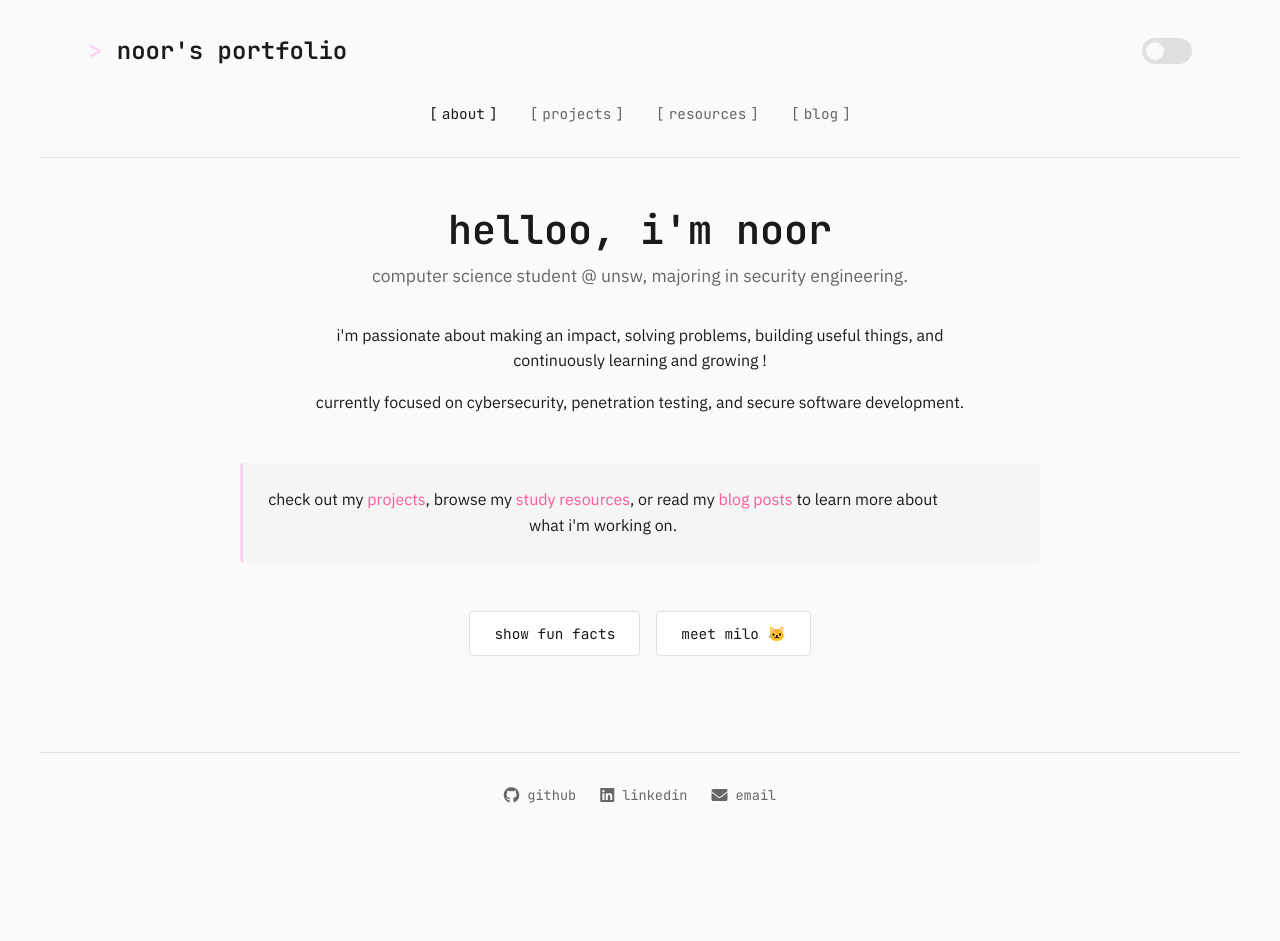
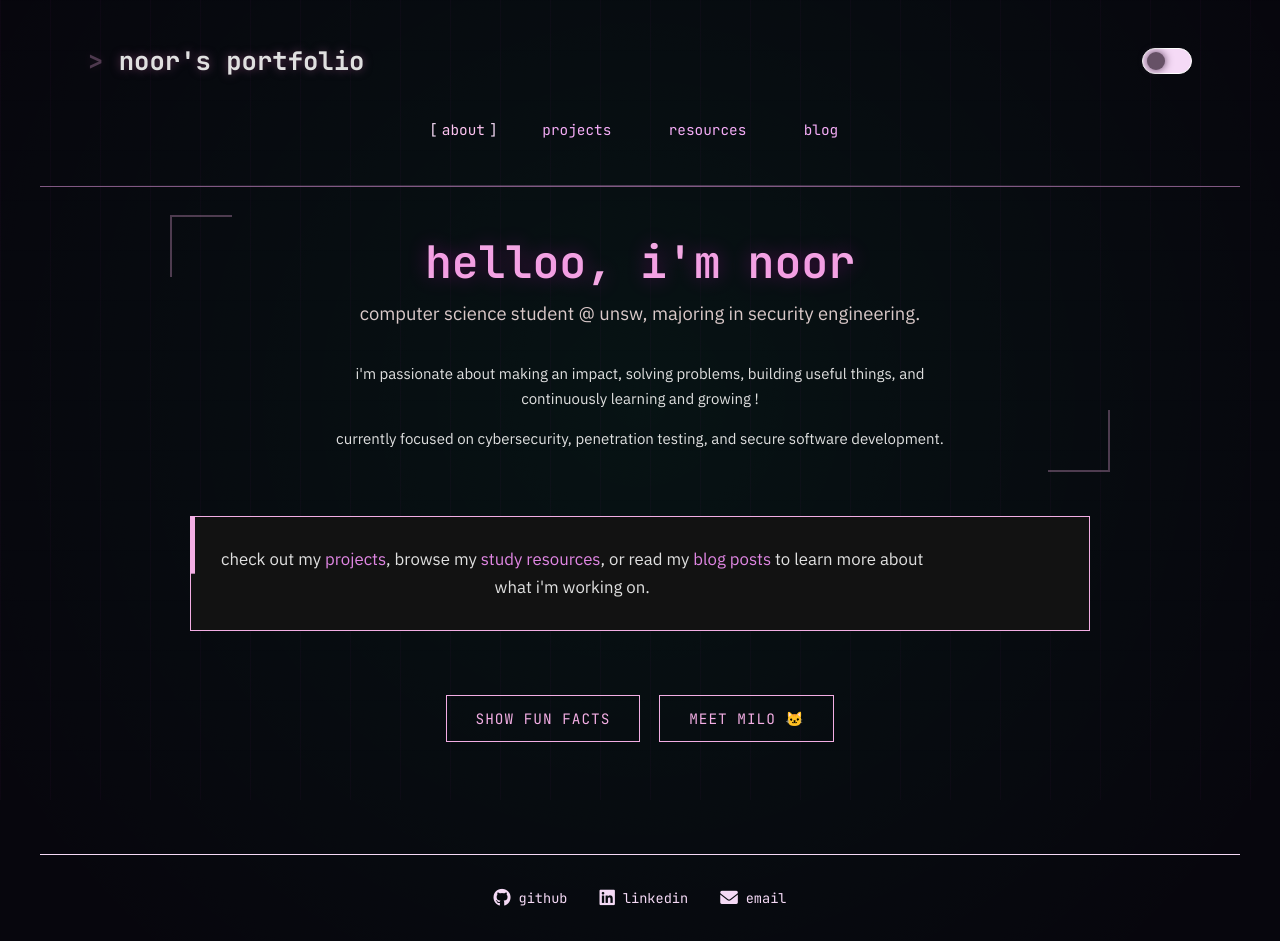
Before and after one commit to noorbabar/noorportfolio, a React (Vite) app in the folder Noorportfolio/frontend/: page / in a window 1280 px wide. Before the commit the page ends 838 px from the top, so only its background shows below. Built offline with nearby package versions, Linux system fonts and the light colour scheme.

Commit message:
css update

```diff
--- a/Noorportfolio/frontend/src/App.css
+++ b/Noorportfolio/frontend/src/App.css
@@ -2,23 +2,25 @@
 @import url('https://fonts.googleapis.com/css2?family=JetBrains+Mono:wght@400;500;600;700&family=IBM+Plex+Sans:wght@400;500;600&display=swap');
 
 :root {
-  --bg: #fafafa;
-  --text: #1a1a1a;
-  --text-muted: #666;
-  --accent: #0066ff;
-  --border: #e0e0e0;
-  --card-bg: #ffffff;
-  --code-bg: #f5f5f5;
+  --bg: #0d0d0d;
+  --text: #e0e0e0;
+  --text-muted: #dbcaca;
+  --accent: #f3aee4;
+  --accent-2: #f3aee4;
+  --border: #1a1a1a;
+  --card-bg: #121212;
+  --code-bg: #0a0a0a;
 }
 
 .dark-mode {
-  --bg: #0a0a0a;
+  --bg: #000000;
   --text: #e0e0e0;
-  --text-muted: #999;
-  --accent: #00aaff;
-  --border: #222;
-  --card-bg: #111;
-  --code-bg: #151515;
+  --text-muted: #666;
+  --accent: #c3f4d7;
+  --accent-2: #c3f4d7;
+  --border: #111;
+  --card-bg: #0a0a0a;
+  --code-bg: #050505;
 }
 
 * {
@@ -28,20 +30,67 @@
 }
 
 body {
-  background-color: var(--bg);
+  background-color: #07060d;
   color: var(--text);
   font-family: 'IBM Plex Sans', -apple-system, BlinkMacSystemFont, sans-serif;
-  font-size: 16px;
-  line-height: 1.6;
-  transition: background-color 0.2s, color 0.2s;
+  font-size: 15px;
+  line-height: 1.65;
+  transition: none;
   text-align: center;
+  position: relative;
+}
+
+body::before {
+  content: '';
+  position: fixed;
+  top: 0;
+  left: 0;
+  width: 100%;
+  height: 100%;
+  background-image:
+    linear-gradient(rgba(17, 5, 15, 0.03) 1px, transparent 1px),
+    linear-gradient(90deg, rgba(232, 62, 215, 0.03) 1px, transparent 1px);
+  background-size: 50px 50px;
+  pointer-events: none;
+  z-index: 0;
+}
+
+body::after {
+  content: '';
+  position: fixed;
+  top: -50%;
+  left: -50%;
+  width: 200%;
+  height: 200%;
+  background: radial-gradient(circle, rgba(0, 255, 136, 0.05) 0%, transparent 50%);
+  animation: rotate 20s linear infinite;
+  pointer-events: none;
+  z-index: 0;
+}
+
+@keyframes rotate {
+  from { transform: rotate(0deg); }
+  to { transform: rotate(360deg); }
 }
 
 header {
   max-width: 1200px;
   margin: 0 auto;
-  padding: 2rem clamp(1rem, 5vw, 3rem);
-  border-bottom: 1px solid var(--border);
+  padding: 2.5rem clamp(1rem, 5vw, 3rem);
+  border-bottom: 1px solid #805882;
+  position: relative;
+  z-index: 1;
+}
+
+header::after {
+  content: '';
+  position: absolute;
+  bottom: 0;
+  left: 0;
+  width: 100%;
+  height: 1px;
+  background: linear-gradient(90deg, transparent, #f4acf6, transparent);
+  opacity: 0.3;
 }
 
 .header-top {
@@ -53,14 +102,21 @@ header {
 
 .site-title {
   font-family: 'JetBrains Mono', monospace;
-  font-size: clamp(1.2rem, 3vw, 1.5rem);
-  font-weight: 600;
+  font-size: clamp(1.3rem, 3vw, 1.6rem);
+  font-weight: 700;
   color: var(--text);
+  text-shadow: 0 0 10px rgba(181, 91, 151, 0.5);
 }
 
 .site-title::before {
   content: '> ';
-  color: #f7d4f1;
+  color: var(--accent);
+  animation: blink 1.5s infinite;
+}
+
+@keyframes blink {
+  0%, 49% { opacity: 1; }
+  50%, 100% { opacity: 0.3; }
 }
 
 nav {
@@ -68,30 +124,69 @@ nav {
   gap: 2rem;
   flex-wrap: wrap;
   justify-content: center;
+  position: relative;
+  z-index: 1;
 }
 
 nav a {
   font-family: 'JetBrains Mono', monospace;
   font-size: 0.9rem;
-  color: var(--text-muted);
+  color: #f4acf6;
   text-decoration: none;
-  transition: color 0.2s;
+  transition: all 0.3s;
   position: relative;
+  padding: 0.25rem 0;
 }
 
-nav a:hover,
+nav a::after {
+  content: '';
+  position: absolute;
+  bottom: 0;
+  left: 0;
+  width: 0;
+  height: 1px;
+  background: #eab2ec;
+  transition: width 0.3s;
+}
+
+nav a:hover {
+  color: #ce4896;
+}
+
+nav a:hover::after,
+nav a.active::after {
+  width: 100%;
+}
+
 nav a.active {
-  color: var(--text);
+  color: #fdc4f1;
 }
 
 nav a::before {
   content: '[';
   margin-right: 0.25rem;
+  color: #f5daf6;
+  opacity: 0;
+  transition: opacity 0.3s;
 }
 
 nav a::after {
   content: ']';
   margin-left: 0.25rem;
+  color: #f5daf6;
+  opacity: 0;
+  transition: opacity 0.3s;
+  position: static;
+  width: auto;
+  height: auto;
+  background: none;
+}
+
+nav a:hover::before,
+nav a:hover::after,
+nav a.active::before,
+nav a.active::after {
+  opacity: 1;
 }
 
 main {
@@ -101,6 +196,8 @@ main {
   min-height: 60vh;
   display: flex;
   justify-content: center;
+  position: relative;
+  z-index: 1;
 }
 
 main > * {
@@ -111,30 +208,33 @@ main > * {
   max-width: 1200px;
   margin: 0 auto;
   padding: 2rem clamp(1rem, 5vw, 3rem);
-  border-top: 1px solid var(--border);
+  border-top: 1px solid #f5daf6;
   display: flex;
-  gap: 1.5rem;
+  gap: 2rem;
   flex-wrap: wrap;
   justify-content: center;
+  position: relative;
+  z-index: 1;
 }
 
 .social-links a {
   font-family: 'JetBrains Mono', monospace;
   font-size: 0.85rem;
-  color: var(--text-muted);
+  color: #f5daf6;
   text-decoration: none;
   display: flex;
   align-items: center;
   gap: 0.5rem;
-  transition: color 0.2s;
+  transition: all 0.3s;
 }
 
 .social-links a:hover {
-  color: var(--text);
+  color: #ff69f2;
+  transform: translateY(-2px);
 }
 
 .social-links i {
-  font-size: 1rem;
+  font-size: 1.1rem;
 }
 
 .switch {
@@ -156,9 +256,10 @@ main > * {
   left: 0;
   right: 0;
   bottom: 0;
-  background-color: var(--border);
-  transition: 0.2s;
+  background-color: #f5daf6;
+  transition: 0.3s;
   border-radius: 13px;
+  border: 1px solid #ffffff;
 }
 
 .toggle:before {
@@ -167,14 +268,15 @@ main > * {
   height: 18px;
   width: 18px;
   left: 4px;
-  bottom: 4px;
-  background-color: var(--bg);
-  transition: 0.2s;
+  bottom: 3px;
+  background-color: #665166;
+  transition: 0.3s;
   border-radius: 50%;
+  box-shadow: 0 0 8px #533654;
 }
 
 input:checked + .toggle {
-  background-color: var(--accent);
+  background-color: #fee1ff;
 }
 
 input:checked + .toggle:before {
@@ -186,18 +288,20 @@ h1, h2, h3, h4, h5, h6 {
   font-weight: 600;
   line-height: 1.2;
   margin-bottom: 1rem;
+  color: #f5daf6;
 }
 
 h1 {
-  font-size: clamp(1.8rem, 5vw, 2.5rem);
+  font-size: clamp(2rem, 5vw, 2.8rem);
+  text-shadow: 0 0 20px rgba(255, 0, 225, 0.3);
 }
 
 h2 {
-  font-size: clamp(1.4rem, 4vw, 2rem);
+  font-size: clamp(1.5rem, 4vw, 2.2rem);
 }
 
 h3 {
-  font-size: clamp(1.1rem, 3vw, 1.3rem);
+  font-size: clamp(1.2rem, 3vw, 1.5rem);
 }
 
 p {
@@ -209,35 +313,36 @@ p {
 
 strong {
   font-weight: 600;
-  color: #f7d4f1;
+  color: #ec81ef;
 }
 
 a {
-  color: #fd59a0;
+  color: #e086e3;
   text-decoration: none;
-  transition: opacity 0.2s;
+  transition: all 0.3s;
+  position: relative;
 }
 
 a:hover {
-  opacity: 0.7;
+  color: #df47e4;
 }
 
 ::-webkit-scrollbar {
-  width: 8px;
-  height: 8px;
+  width: 10px;
+  height: 10px;
 }
 
 ::-webkit-scrollbar-track {
-  background: var(--bg);
+  background:#f5daf6;
 }
 
 ::-webkit-scrollbar-thumb {
-  background: var(--border);
-  border-radius: 4px;
+  background:#f5daf6;
+  border-radius: 5px;
 }
 
 ::-webkit-scrollbar-thumb:hover {
-  background: var(--text-muted);
+  background: #df47e4;
 }
 
 @media (max-width: 768px) {
--- a/Noorportfolio/frontend/src/style/about.css
+++ b/Noorportfolio/frontend/src/style/about.css
@@ -1,134 +1,261 @@
 .about-section {
-  max-width: 800px;
+  max-width: 900px;
   margin: 0 auto;
 }
 
 .intro {
-  margin-bottom: 3rem;
+  margin-bottom: 4rem;
+  position: relative;
+}
+
+.intro::before {
+  content: '';
+  position: absolute;
+  top: -20px;
+  left: -20px;
+  width: 60px;
+  height: 60px;
+  border: 2px solid var(--accent);
+  border-right: none;
+  border-bottom: none;
+  opacity: 0.3;
+}
+
+.intro::after {
+  content: '';
+  position: absolute;
+  bottom: -20px;
+  right: -20px;
+  width: 60px;
+  height: 60px;
+  border: 2px solid var(--accent);
+  border-left: none;
+  border-top: none;
+  opacity: 0.3;
 }
 
 .intro h1 {
   margin-bottom: 0.5rem;
+  background: linear-gradient(90deg, var(--accent), var(--accent-2));
+  -webkit-background-clip: text;
+  -webkit-text-fill-color: transparent;
+  background-clip: text;
 }
 
 .lead {
-  font-size: 1.1rem;
+  font-size: 1.15rem;
   color: var(--text-muted);
   margin-bottom: 2rem;
+  line-height: 1.8;
 }
 
 .call-to-action {
-  margin-bottom: 3rem;
-  padding: 1.5rem;
-  background: var(--code-bg);
-  border-left: 3px solid #f7d4f1;
-  border-radius: 4px;
+  margin-bottom: 4rem;
+  padding: 1.8rem;
+  background: var(--card-bg);
+  border: 1px solid var(--accent);
+  border-radius: 0;
+  position: relative;
+  overflow: hidden;
+}
+
+.call-to-action::before {
+  content: '';
+  position: absolute;
+  top: 0;
+  left: 0;
+  width: 4px;
+  height: 100%;
+  background: linear-gradient(180deg, var(--accent), var(--accent-2));
+  animation: slide 3s ease-in-out infinite;
+}
+
+@keyframes slide {
+  0%, 100% { transform: translateY(-100%); }
+  50% { transform: translateY(100%); }
 }
 
 .call-to-action p {
   margin: 0;
+  font-size: 1.05rem;
 }
 
 .button-group {
   display: flex;
-  gap: 1rem;
+  gap: 1.2rem;
   justify-content: center;
-  margin-bottom: 3rem;
+  margin-bottom: 4rem;
   flex-wrap: wrap;
 }
 
 .toggle-button {
   font-family: 'JetBrains Mono', monospace;
   font-size: 0.9rem;
-  background: var(--card-bg);
-  color: var(--text);
-  border: 1px solid var(--border);
-  padding: 0.75rem 1.5rem;
-  border-radius: 4px;
+  background: transparent;
+  color: var(--accent);
+  border: 1px solid var(--accent);
+  padding: 0.8rem 1.8rem;
+  border-radius: 0;
   cursor: pointer;
-  transition: all 0.2s;
+  transition: all 0.3s;
+  position: relative;
+  overflow: hidden;
+  text-transform: uppercase;
+  letter-spacing: 1px;
+}
+
+.toggle-button::before {
+  content: '';
+  position: absolute;
+  top: 0;
+  left: -100%;
+  width: 100%;
+  height: 100%;
+  background: var(--accent);
+  transition: left 0.3s;
+  z-index: -1;
+}
+
+.toggle-button:hover::before {
+  left: 0;
 }
 
 .toggle-button:hover {
-  background: var(--border);
+  color: var(--bg);
+  box-shadow: 0 0 20px rgba(0, 255, 136, 0.4);
 }
 
 .fun-facts {
-  margin-top: 3rem;
-  padding: 2rem;
+  margin-top: 4rem;
+  padding: 2.5rem;
   background: var(--card-bg);
   border: 1px solid var(--border);
-  border-radius: 4px;
-  margin-bottom: 3rem;
+  border-radius: 0;
+  margin-bottom: 4rem;
+  position: relative;
+}
+
+.fun-facts::before {
+  content: '// SYSTEM_INFO';
+  position: absolute;
+  top: -10px;
+  left: 20px;
+  background: var(--bg);
+  padding: 0 10px;
+  font-family: 'JetBrains Mono', monospace;
+  font-size: 0.75rem;
+  color: var(--accent);
+  letter-spacing: 2px;
 }
 
 .fun-facts h2 {
-  font-size: 1.2rem;
-  margin-bottom: 1.5rem;
+  font-size: 1.3rem;
+  margin-bottom: 2rem;
+  color: var(--accent);
 }
 
 .facts-grid {
   display: grid;
-  gap: 1.25rem;
+  gap: 1.5rem;
   text-align: left;
-  max-width: 600px;
-  margin: 0 auto;
+  max-width: none;
+  margin: 0;
 }
 
 .fact {
   display: grid;
-  grid-template-columns: 140px 1fr;
-  gap: 1rem;
+  grid-template-columns: 160px 1fr;
+  gap: 1.5rem;
   align-items: start;
+  padding: 1rem;
+  background: var(--code-bg);
+  border-left: 2px solid var(--accent);
+  transition: all 0.3s;
+}
+
+.fact:hover {
+  border-left-width: 4px;
+  padding-left: 1.5rem;
+  box-shadow: 0 0 15px rgba(0, 255, 136, 0.1);
 }
 
 .fact-label {
   font-family: 'JetBrains Mono', monospace;
-  font-size: 0.85rem;
+  font-size: 0.8rem;
+  color: var(--accent);
+  text-transform: uppercase;
+  letter-spacing: 1px;
+}
+
+.fact-label::before {
+  content: '$ ';
   color: var(--text-muted);
 }
 
 .fact-value {
-  font-size: 0.95rem;
+  font-size: 1rem;
   color: var(--text);
 }
 
 .milo-section {
-  margin-top: 3rem;
-  padding-top: 3rem;
+  margin-top: 5rem;
+  padding-top: 4rem;
   border-top: 1px solid var(--border);
+  position: relative;
+}
+
+.milo-section::before {
+  content: '';
+  position: absolute;
+  top: -1px;
+  left: 50%;
+  transform: translateX(-50%);
+  width: 100px;
+  height: 2px;
+  background: linear-gradient(90deg, transparent, var(--accent), transparent);
 }
 
 .milo-section h2 {
-  font-size: 1.2rem;
-  margin-bottom: 0.5rem;
+  font-size: 1.3rem;
+  margin-bottom: 0.8rem;
+  color: var(--accent);
 }
 
 .muted {
   color: var(--text-muted);
-  font-size: 0.9rem;
-  margin-bottom: 2rem;
+  font-size: 0.95rem;
+  margin-bottom: 2.5rem;
+  font-style: italic;
 }
 
 .media-grid {
   display: grid;
-  grid-template-columns: repeat(auto-fit, minmax(250px, 1fr));
-  gap: 1rem;
-  margin-top: 2rem;
+  grid-template-columns: repeat(auto-fit, minmax(280px, 1fr));
+  gap: 1.5rem;
+  margin-top: 2.5rem;
 }
 
 .media-item {
   width: 100%;
-  height: 250px;
+  height: 280px;
   object-fit: cover;
-  border-radius: 4px;
-  border: 1px solid var(--border);
+  border-radius: 0;
+  border: 2px solid var(--border);
+  transition: all 0.3s;
+  filter: grayscale(50%);
+}
+
+.media-item:hover {
+  border-color: var(--accent);
+  box-shadow: 0 0 20px rgba(0, 255, 136, 0.3);
+  filter: grayscale(0%);
+  transform: scale(1.02);
 }
 
 @media (max-width: 768px) {
   .fact {
     grid-template-columns: 1fr;
-    gap: 0.25rem;
+    gap: 0.5rem;
   }
 
   .media-grid {
@@ -136,14 +263,15 @@
   }
 
   .media-item {
-    height: 300px;
+    height: 320px;
   }
 
   .button-group {
-    flex-direction: column;
+    flex-direction: row;
   }
 
   .toggle-button {
-    width: 100%;
+    flex: 1;
+    min-width: 140px;
   }
 }
```
Also changed, not shown: Noorportfolio/frontend/src/style/articles.css (+57 -30 lines), Noorportfolio/frontend/src/style/loading.css (+42 -10 lines), Noorportfolio/frontend/src/style/projects.css (+93 -29 lines), Noorportfolio/frontend/src/style/resources.css (+4 -6 lines).
